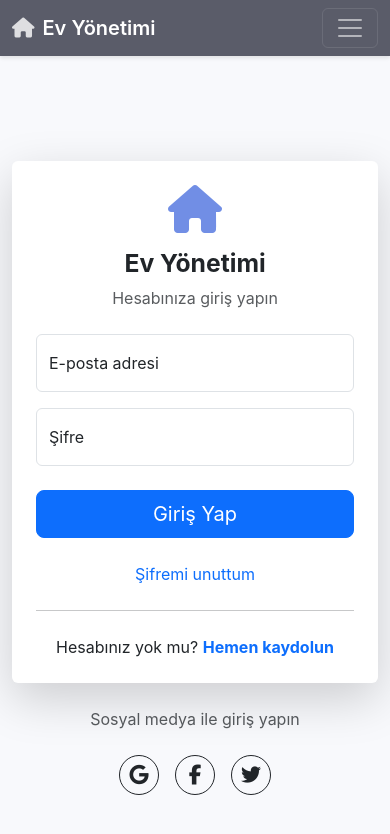
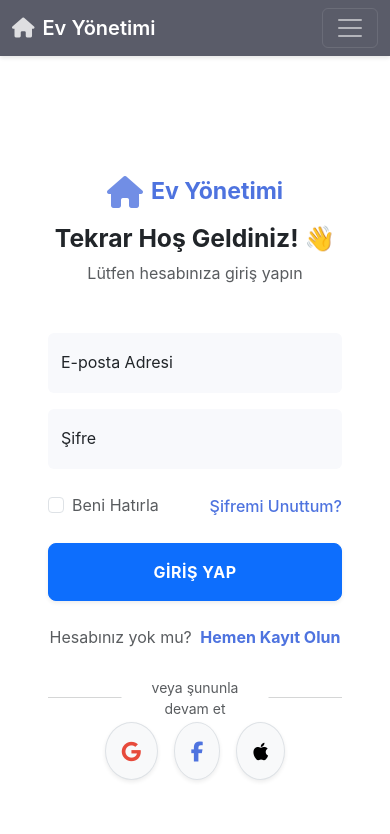
Before and after one commit to cybercrkz/ev-yonetimi, a React (Create React App) app: page /login in a window 390 px wide. Shown: the top 834 px of the page. Built offline with nearby package versions, Linux system fonts and the light colour scheme; no server answers.

Commit message:
Login ve Register sayfaları split-screen modern tasarıma güncellendi

```diff
--- a/src/pages/Login.js
+++ b/src/pages/Login.js
@@ -25,20 +25,20 @@ const Login = () => {
   };
 
   return (
-    <div className="min-vh-100 d-flex align-items-center bg-light py-5">
-      <div className="container">
-        <div className="row justify-content-center">
-          <div className="col-12 col-md-8 col-lg-6 col-xl-5">
-            <div className="card border-0 shadow-lg">
-              <div className="card-body p-5">
-                {/* Logo ve Başlık */}
-                <div className="text-center mb-4">
-                  <i className="fas fa-home fa-3x text-primary mb-3"></i>
-                  <h2 className="fw-bold">Ev Yönetimi</h2>
-                  <p className="text-muted">Hesabınıza giriş yapın</p>
+    <div className="container-fluid min-vh-100 d-flex p-0">
+      <div className="row g-0 w-100">
+        {/* Sol Taraf - Login Formu */}
+        <div className="col-lg-6 d-flex flex-column justify-content-center align-items-center bg-white p-5">
+          <div className="w-100" style={{ maxWidth: '450px' }}>
+            <div className="mb-5 text-center text-lg-start">
+              <div className="d-flex align-items-center justify-content-center justify-content-lg-start mb-3">
+                <i className="fas fa-home fa-2x text-primary me-2"></i>
+                <h3 className="fw-bold mb-0 text-primary">Ev Yönetimi</h3>
+              </div>
+              <h2 className="fw-bold mb-2">Tekrar Hoş Geldiniz! 👋</h2>
+              <p className="text-muted">Lütfen hesabınıza giriş yapın</p>
             </div>
 
-                {/* Hata Mesajı */}
             {error && (
               <div className="alert alert-danger d-flex align-items-center" role="alert">
                 <i className="fas fa-exclamation-circle me-2"></i>
@@ -46,81 +46,119 @@ const Login = () => {
               </div>
             )}
 
-                {/* Giriş Formu */}
             <form onSubmit={handleSubmit}>
               <div className="form-floating mb-3">
                 <input
                   type="email"
-                      className="form-control"
+                  className="form-control bg-light border-0"
                   id="email"
                   placeholder="name@example.com"
                   value={email}
                   onChange={(e) => setEmail(e.target.value)}
                   required
+                  style={{ height: '60px' }}
                 />
-                    <label htmlFor="email">E-posta adresi</label>
+                <label htmlFor="email">E-posta Adresi</label>
               </div>
 
               <div className="form-floating mb-4">
                 <input
                   type="password"
-                      className="form-control"
+                  className="form-control bg-light border-0"
                   id="password"
                   placeholder="Şifre"
                   value={password}
                   onChange={(e) => setPassword(e.target.value)}
                   required
+                  style={{ height: '60px' }}
                 />
                 <label htmlFor="password">Şifre</label>
               </div>
 
-                  <div className="d-grid">
+              <div className="d-flex justify-content-between align-items-center mb-4">
+                <div className="form-check">
+                  <input className="form-check-input" type="checkbox" id="rememberMe" />
+                  <label className="form-check-label text-muted" htmlFor="rememberMe">
+                    Beni Hatırla
+                  </label>
+                </div>
+                <Link to="/forgot-password" className="text-primary text-decoration-none fw-medium">
+                  Şifremi Unuttum?
+                </Link>
+              </div>
+
               <button
                 type="submit"
-                      className="btn btn-primary btn-lg"
+                className="btn btn-primary w-100 py-3 fw-bold rounded-3 shadow-sm mb-4"
                 disabled={loading}
+                style={{ letterSpacing: '0.5px' }}
               >
                 {loading ? (
                   <>
                     <span className="spinner-border spinner-border-sm me-2" role="status" aria-hidden="true"></span>
-                          Giriş yapılıyor...
+                    Giriş Yapılıyor...
                   </>
                 ) : (
-                        'Giriş Yap'
+                  'GİRİŞ YAP'
                 )}
               </button>
+
+              <div className="text-center">
+                <span className="text-muted">Hesabınız yok mu? </span>
+                <Link to="/register" className="text-primary text-decoration-none fw-bold ms-1">
+                  Hemen Kayıt Olun
+                </Link>
               </div>
             </form>
 
-                {/* Alt Linkler */}
-                <div className="text-center mt-4">
-                  <Link to="/forgot-password" className="text-decoration-none">
-                    Şifremi unuttum
-                  </Link>
-                  <hr className="my-4" />
-                  <p className="mb-0">
-                    Hesabınız yok mu?{' '}
-                    <Link to="/register" className="text-decoration-none fw-bold">
-                      Hemen kaydolun
-                    </Link>
-                  </p>
+            {/* Sosyal Medya Girişi */}
+            <div className="mt-5">
+              <div className="position-relative text-center mb-4">
+                <hr className="text-muted opacity-25" />
+                <span className="position-absolute top-50 start-50 translate-middle bg-white px-3 text-muted small">
+                  veya şununla devam et
+                </span>
+              </div>
+              <div className="d-flex gap-3 justify-content-center">
+                <button className="btn btn-light border rounded-circle p-3 shadow-sm transition-hover">
+                  <i className="fab fa-google fa-lg text-danger"></i>
+                </button>
+                <button className="btn btn-light border rounded-circle p-3 shadow-sm transition-hover">
+                  <i className="fab fa-facebook-f fa-lg text-primary"></i>
+                </button>
+                <button className="btn btn-light border rounded-circle p-3 shadow-sm transition-hover">
+                  <i className="fab fa-apple fa-lg"></i>
+                </button>
+              </div>
             </div>
           </div>
         </div>
 
-            {/* Sosyal Medya Butonları */}
-            <div className="text-center mt-4">
-              <p className="text-muted mb-4">Sosyal medya ile giriş yapın</p>
-              <div className="d-flex justify-content-center gap-3">
-                <button className="btn btn-outline-dark btn-lg rounded-circle">
-                  <i className="fab fa-google"></i>
-                </button>
-                <button className="btn btn-outline-dark btn-lg rounded-circle">
-                  <i className="fab fa-facebook-f"></i>
-                </button>
-                <button className="btn btn-outline-dark btn-lg rounded-circle">
-                  <i className="fab fa-twitter"></i>
-                </button>
+        {/* Sağ Taraf - Görsel ve Mesaj */}
+        <div className="col-lg-6 d-none d-lg-block position-relative overflow-hidden p-0">
+          <img
+            src="https://images.unsplash.com/photo-1556911220-bff31c812dba?ixlib=rb-4.0.3&auto=format&fit=crop&w=1950&q=80"
+            alt="Ev Yönetimi"
+            className="w-100 h-100 object-fit-cover"
+            style={{ filter: 'brightness(0.7)' }}
+          />
+          <div className="position-absolute top-0 start-0 w-100 h-100 d-flex flex-column justify-content-center align-items-center text-white p-5 text-center" style={{ background: 'rgba(0,0,0,0.3)' }}>
+            <h1 className="display-4 fw-bold mb-4">Evinizi Kolayca Yönetin</h1>
+            <p className="lead fs-4 mb-5" style={{ maxWidth: '500px' }}>
+              Faturalar, giderler ve alışveriş listeniz artık tek bir yerde. Finansal özgürlüğünüzü planlamaya hemen başlayın.
+            </p>
+            <div className="d-flex gap-4">
+              <div className="text-center">
+                <h3 className="fw-bold mb-0">100%</h3>
+                <small>Ücretsiz</small>
+              </div>
+              <div className="text-center">
+                <h3 className="fw-bold mb-0">Güvenli</h3>
+                <small>Veri Şifreleme</small>
+              </div>
+              <div className="text-center">
+                <h3 className="fw-bold mb-0">7/24</h3>
+                <small>Erişim</small>
               </div>
             </div>
           </div>
--- a/src/pages/Register.js
+++ b/src/pages/Register.js
@@ -32,66 +32,107 @@ const Register = () => {
   };
 
   return (
-    <div className="container py-5">
-      <div className="row justify-content-center">
-        <div className="col-md-6">
-          <div className="card shadow">
-            <div className="card-body">
-              <h2 className="card-title text-center mb-4">Kayıt Ol</h2>
+    <div className="container-fluid min-vh-100 d-flex p-0">
+      <div className="row g-0 w-100">
+        {/* Sol Taraf - Görsel ve Mesaj */}
+        <div className="col-lg-6 d-none d-lg-block position-relative overflow-hidden p-0 order-lg-1">
+          <img
+            src="https://images.unsplash.com/photo-1586023492125-27b2c045efd7?ixlib=rb-4.0.3&auto=format&fit=crop&w=2000&q=80"
+            alt="Ev Yönetimi"
+            className="w-100 h-100 object-fit-cover"
+            style={{ filter: 'brightness(0.7)' }}
+          />
+          <div className="position-absolute top-0 start-0 w-100 h-100 d-flex flex-column justify-content-center align-items-center text-white p-5 text-center" style={{ background: 'rgba(0,0,0,0.3)' }}>
+            <h1 className="display-4 fw-bold mb-4">Aramıza Katılın</h1>
+            <p className="lead fs-4 mb-5" style={{ maxWidth: '500px' }}>
+              Bütçenizi kontrol altına almak için ilk adımı atın. Hesap oluşturmak tamamen ücretsiz ve sadece birkaç saniye sürer.
+            </p>
+            <div className="border border-light rounded p-4" style={{ backdropFilter: 'blur(5px)' }}>
+              <i className="fas fa-quote-left fa-2x mb-3 opacity-50"></i>
+              <p className="fst-italic mb-0">
+                "Ev bütçesini yönetmek hiç bu kadar kolay olmamıştı. Harika bir uygulama!"
+              </p>
+              <div className="mt-3 fw-bold">- Mutlu Kullanıcı</div>
+            </div>
+          </div>
+        </div>
+
+        {/* Sağ Taraf - Kayıt Formu */}
+        <div className="col-lg-6 d-flex flex-column justify-content-center align-items-center bg-white p-5 order-lg-2">
+          <div className="w-100" style={{ maxWidth: '450px' }}>
+            <div className="mb-5 text-center text-lg-start">
+              <div className="d-flex align-items-center justify-content-center justify-content-lg-start mb-3">
+                <i className="fas fa-home fa-2x text-primary me-2"></i>
+                <h3 className="fw-bold mb-0 text-primary">Ev Yönetimi</h3>
+              </div>
+              <h2 className="fw-bold mb-2">Hesap Oluşturun 🚀</h2>
+              <p className="text-muted">Bilgilerinizi girerek hemen başlayın</p>
+            </div>
 
             {error && (
-                <div className="alert alert-danger mb-4">
+              <div className="alert alert-danger d-flex align-items-center" role="alert">
+                <i className="fas fa-exclamation-circle me-2"></i>
                 {error}
               </div>
             )}
 
             <form onSubmit={handleSubmit}>
-                <div className="mb-3">
-                  <label htmlFor="email" className="form-label">E-posta</label>
+              <div className="form-floating mb-3">
                 <input
                   type="email"
-                    className="form-control"
+                  className="form-control bg-light border-0"
                   id="email"
+                  placeholder="name@example.com"
                   value={email}
                   onChange={(e) => setEmail(e.target.value)}
-                    placeholder="ornek@email.com"
                   required
+                  style={{ height: '60px' }}
                 />
+                <label htmlFor="email">E-posta Adresi</label>
               </div>
 
-                <div className="mb-3">
-                  <label htmlFor="password" className="form-label">Şifre</label>
+              <div className="form-floating mb-3">
                 <input
                   type="password"
-                    className="form-control"
+                  className="form-control bg-light border-0"
                   id="password"
+                  placeholder="Şifre"
                   value={password}
                   onChange={(e) => setPassword(e.target.value)}
-                    placeholder="••••••••"
                   required
                   minLength={6}
+                  style={{ height: '60px' }}
                 />
+                <label htmlFor="password">Şifre</label>
               </div>
 
-                <div className="mb-3">
-                  <label htmlFor="confirmPassword" className="form-label">Şifre Tekrar</label>
+              <div className="form-floating mb-4">
                 <input
                   type="password"
-                    className="form-control"
+                  className="form-control bg-light border-0"
                   id="confirmPassword"
+                  placeholder="Şifre Tekrar"
                   value={confirmPassword}
                   onChange={(e) => setConfirmPassword(e.target.value)}
-                    placeholder="••••••••"
                   required
                   minLength={6}
+                  style={{ height: '60px' }}
                 />
+                <label htmlFor="confirmPassword">Şifre Tekrar</label>
               </div>
 
-                <div className="d-grid gap-2">
+              <div className="form-check mb-4">
+                <input className="form-check-input" type="checkbox" id="terms" required />
+                <label className="form-check-label text-muted small" htmlFor="terms">
+                  <Link to="#" className="text-primary text-decoration-none">Kullanım Şartları</Link> ve <Link to="#" className="text-primary text-decoration-none">Gizlilik Politikası</Link>'nı kabul ediyorum.
+                </label>
+              </div>
+
               <button
                 type="submit"
-                    className="btn btn-primary"
+                className="btn btn-primary w-100 py-3 fw-bold rounded-3 shadow-sm mb-4"
                 disabled={loading}
+                style={{ letterSpacing: '0.5px' }}
               >
                 {loading ? (
                   <>
@@ -99,18 +140,34 @@ const Register = () => {
                     Kayıt Yapılıyor...
                   </>
                 ) : (
-                      'Kayıt Ol'
+                  'HESAP OLUŞTUR'
                 )}
               </button>
 
-                  <p className="text-center mb-0">
-                    Zaten hesabınız var mı?{' '}
-                    <Link to="/login" className="text-decoration-none">
-                      Giriş Yap
+              <div className="text-center">
+                <span className="text-muted">Zaten hesabınız var mı? </span>
+                <Link to="/login" className="text-primary text-decoration-none fw-bold ms-1">
+                  Giriş Yapın
                 </Link>
-                  </p>
               </div>
             </form>
+
+            {/* Sosyal Medya */}
+            <div className="mt-5">
+              <div className="position-relative text-center mb-4">
+                <hr className="text-muted opacity-25" />
+                <span className="position-absolute top-50 start-50 translate-middle bg-white px-3 text-muted small">
+                  veya şununla kayıt ol
+                </span>
+              </div>
+              <div className="d-flex gap-3 justify-content-center">
+                <button className="btn btn-light border rounded-circle p-3 shadow-sm transition-hover">
+                  <i className="fab fa-google fa-lg text-danger"></i>
+                </button>
+                <button className="btn btn-light border rounded-circle p-3 shadow-sm transition-hover">
+                  <i className="fab fa-facebook-f fa-lg text-primary"></i>
+                </button>
+              </div>
             </div>
           </div>
         </div>
```
Lines whose indentation alone changed are shown as unchanged.
